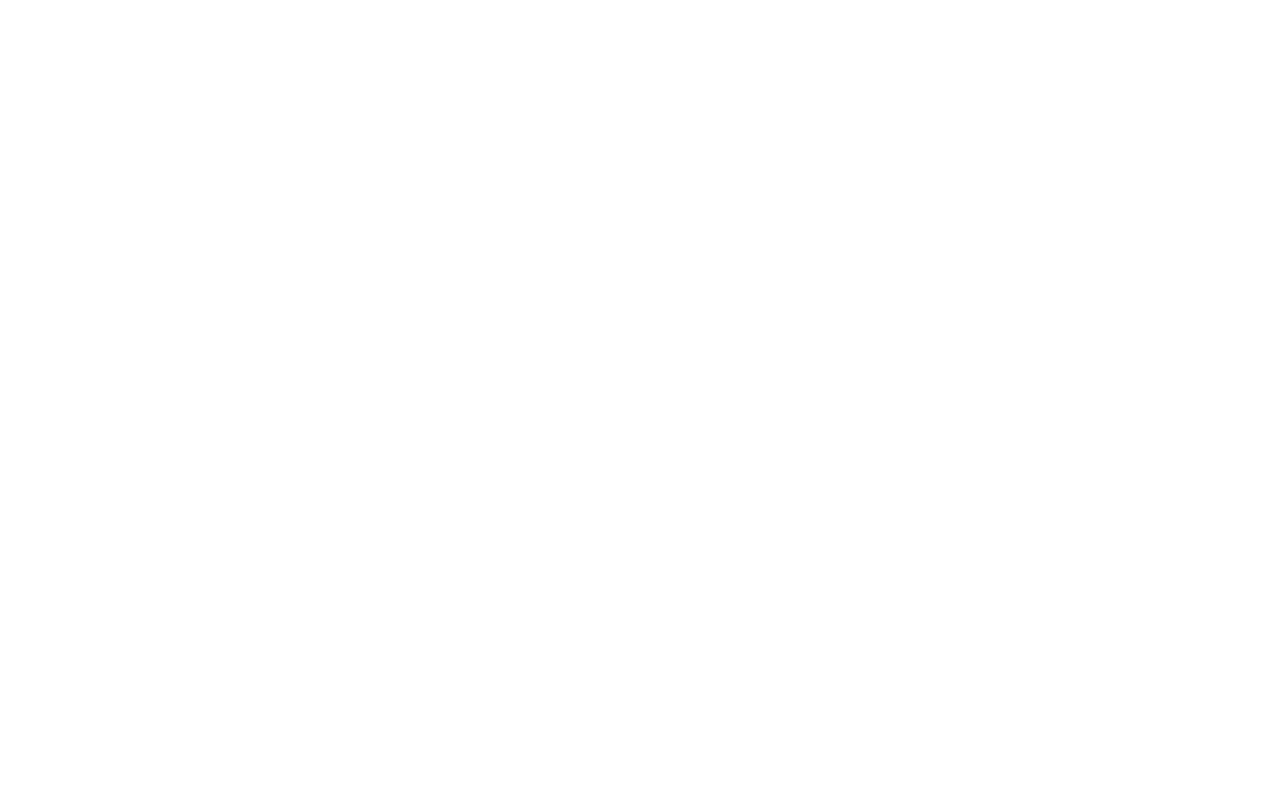
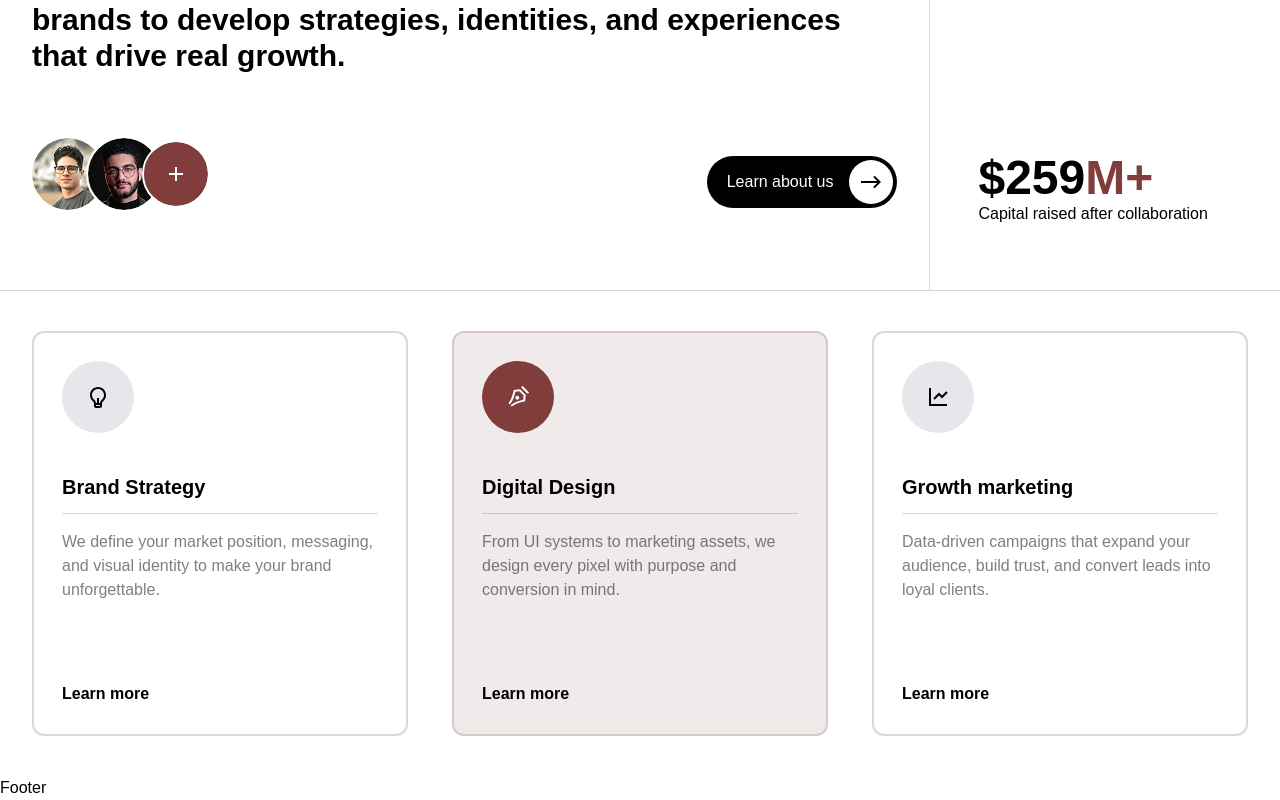
Before and after one commit to gerald-donkor/studio-antenix, a Next.js app: page / in a window 1280 px wide. Shown: the part 899-1699 px from the top of the page. Before the commit the page ends 824 px from the top, so only its background shows below. Built offline with nearby package versions, Linux system fonts and the light colour scheme.

Commit message:
04: Implement About

```diff
--- a/app/page.tsx
+++ b/app/page.tsx
@@ -1,10 +1,12 @@
 import React from 'react'
 import Hero from "@/components/hero"
+import About from '@/components/about'
 
 export default function Home() {
   return (
     <main>
       <Hero />
+      <About />
     </main>
   )
 }
--- /dev/null
+++ b/components/about.tsx
@@ -0,0 +1,90 @@
+import React from "react";
+import Button from "./button";
+import Image from "next/image";
+import { RiAddLine, RiArrowRightLongLine } from "@remixicon/react";
+import { services } from "./constant/data";
+import Link from "next/link";
+
+export default function About() {
+  return (
+    <section>
+      <div>
+        {/* wrapper */}
+        <div className="border-b border-black/15"></div>
+        {/* Container */}
+        <div className="container grid gap-12 lg:grid-cols-[1fr_0.3fr] divide-x divide-black/15">
+          {/* Content */}
+          <div className="py-11 lg:py-16 pr-8">
+            <p className="max-w-224.5 text-3xl font-semibold about-text">
+              We are a full-service creative agency empowering bold brands to
+              develop strategies, identities, and experiences that drive real
+              growth.
+            </p>
+            {/* wrapper */}
+            <div className="flex items-center justify-between flex-wrap space-y-4 mt-10 lg:mt-16">
+              {/* Avatars */}
+              <div className="flex items-center -space-x-4">
+                {["/images/avatar-1.png", "/images/avatar-2.png"].map((img) => (
+                  <div
+                    key={img}
+                    className="rounded-full overflow-hidden outline-2 outline-white"
+                  >
+                    <Image src={img} alt="avatar" width={72} height={72} />
+                  </div>
+                ))}
+
+                {/* Plus icon */}
+                <Button className="bg-primary size-16 outline-2 outline-white justify-center text-white rounded-full">
+                  <RiAddLine />
+                </Button>
+              </div>
+              {/* Btn */}
+              <Button className="bg-black text-white rounded-full group">
+                <span className="px-3.5 lg:px-4">Learn about us</span>
+                <span className="size-11 flex items-center justify-center bg-white rounded-full text-black group-hover:-rotate-54 duration-200 transition-transform">
+                  <RiArrowRightLongLine />
+                </span>
+              </Button>
+            </div>
+          </div>
+          {/* Stats */}
+          <div className="py-11 lg:py-16 flex flex-col">
+            <p className="subtitle">ABOUT STUDIO-ANTENIX</p>
+            {/* wrapper */}
+            <div className="mt-auto">
+              <h2 className="text-4xl lg:text-5xl font-bold">
+                $259<span className="text-primary">M+</span>
+              </h2>
+              <p>Capital raised after collaboration</p>
+            </div>
+          </div>
+        </div>
+        {/* Divider */}
+        <hr className="border-black/15" />
+        {/* Card wrapper */}
+        <div className="grid gap-11 md:grid-cols-2 lg:grid-cols-3 my-10 container">
+          {services.map(({ id, title, icon: Icon, desc }) => (
+            <div
+              key={id}
+              className="p-6 lg:p-7 border-2 border-black/15 nth-[2]:bg-primary-2 rounded-xl group bg-white nth-[2]:border-primary/20"
+            >
+              {/* Icon */}
+              <span className="size-18 flex items-center justify-center bg-gray-200 group-even:bg-primary group-even:text-white rounded-full">
+                <Icon />
+              </span>
+              <h3 className="mt-10 mb-3 font-semibold text-xl">{title}</h3>
+              <hr className="text-black/15" />
+              <p className="mt-4 text-black/50">{desc}</p>
+              <Link
+                href={"#"}
+                className="mt-16 lg:mt-20 inline-flex font-semibold hover:underline underline-offset-2"
+              >
+                Learn more
+              </Link>
+            </div>
+          ))}
+        </div>
+      </div>
+    </section>
+  );
+}
```
